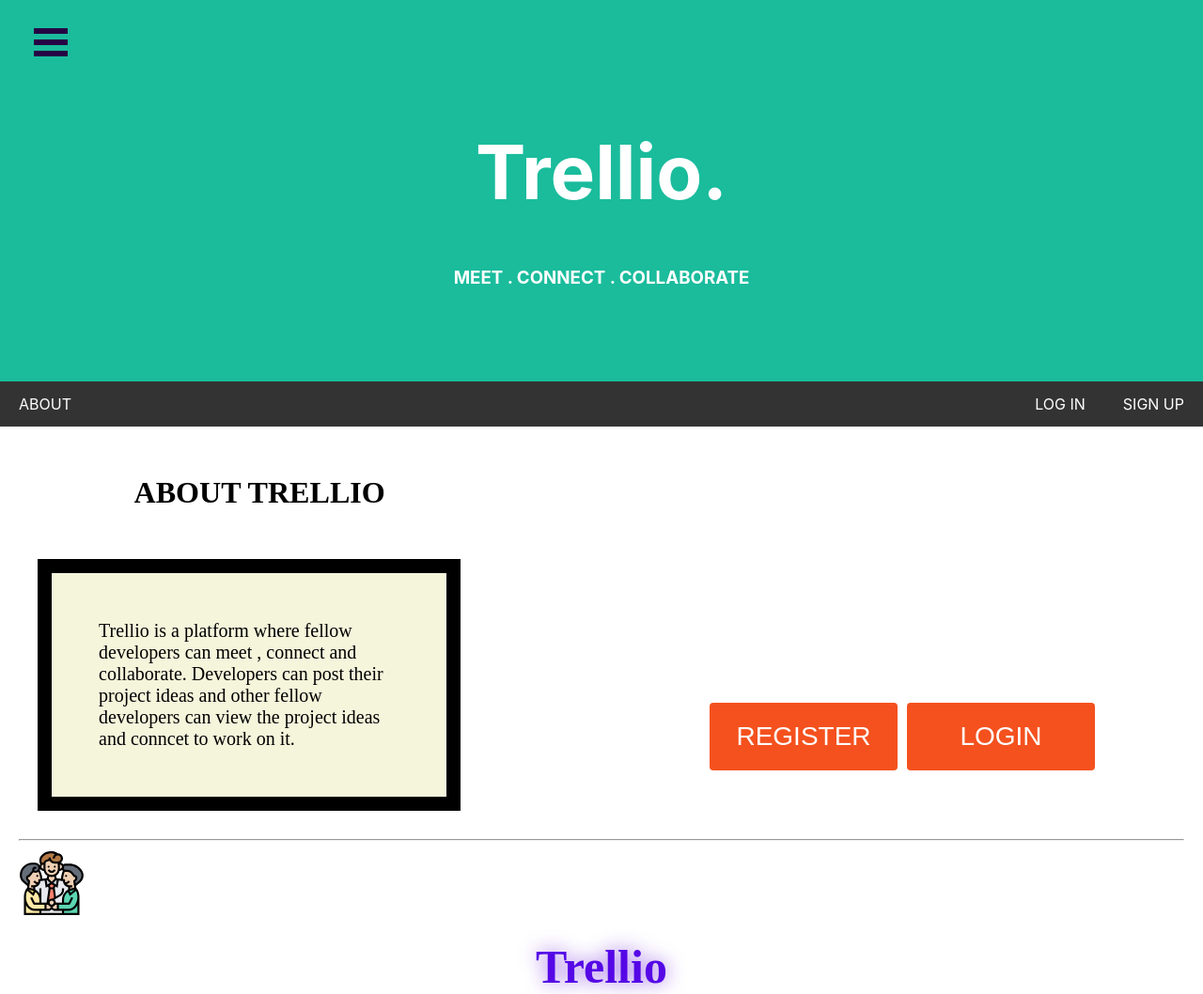
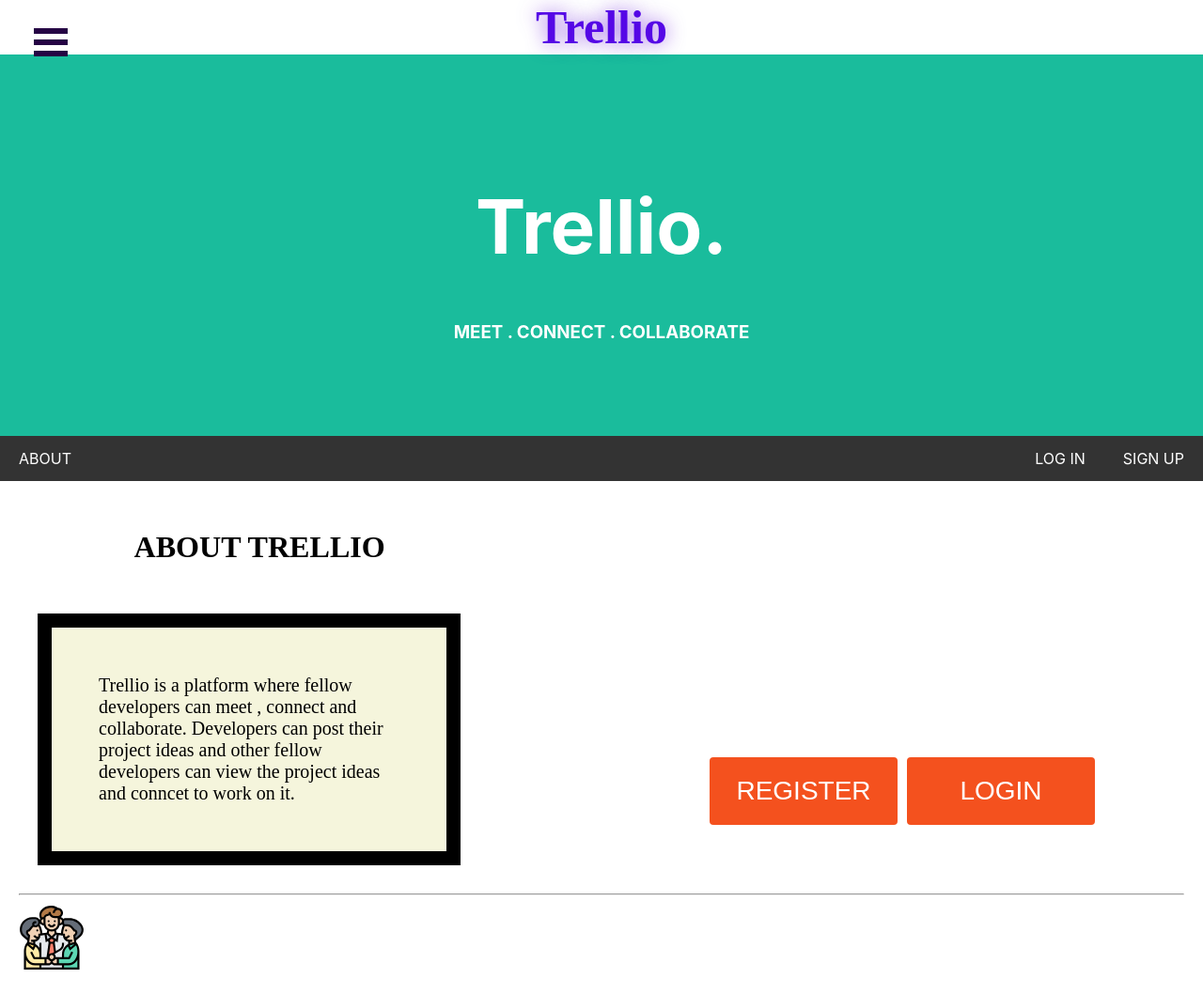
Before and after one commit to abhishek-pes/Trellio, a React (Create React App) app: page / in a window 1280 px wide. Shown: the whole page at 94% size. Built offline with nearby package versions, Linux system fonts and the light colour scheme.

Commit message:
Minor Fixes

```diff
--- a/src/App.js
+++ b/src/App.js
@@ -6,8 +6,11 @@ import './App.css';
 import Register from "./components/layouts/Register"
 function App() {
   return (
+    <div className="App">
+    <header className="App-header">
+    <h1 class = "name">Trellio</h1>
+    </header>
     <Router>
-    <div className="App">
       <Route exact path = "/" component={Homepage}/>
       <section>
         <Switch>
@@ -15,11 +18,8 @@ function App() {
           <Route exact path = "/Register" component={Register}/>
         </Switch>
       </section>
-      <header className="App-header">
-      <h1 class = "name">Trellio</h1>
-      </header>
+      </Router>
     </div>
-    </Router>
   );
 }
 
--- a/src/index.js
+++ b/src/index.js
@@ -2,7 +2,6 @@ import React from 'react';
 import ReactDOM from 'react-dom';
 import './index.css';
 import App from './App';
-ReactDOM.render(<App />,document.getElementById('root'));
 import * as serviceWorker from './serviceWorker';
 import SideBar from './components/NavBar'
 
```
